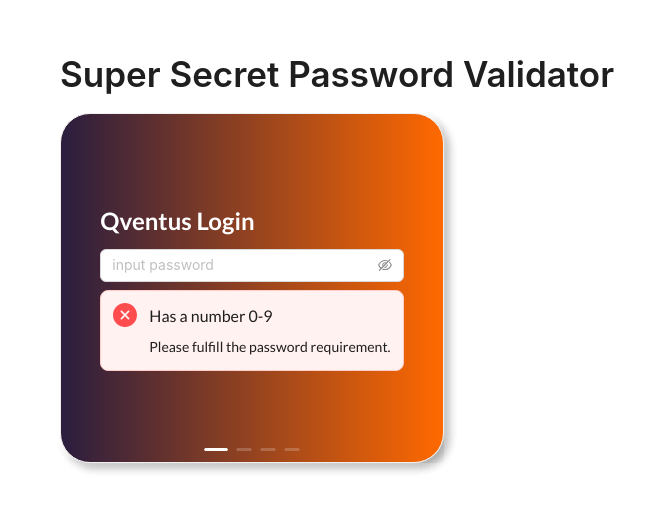
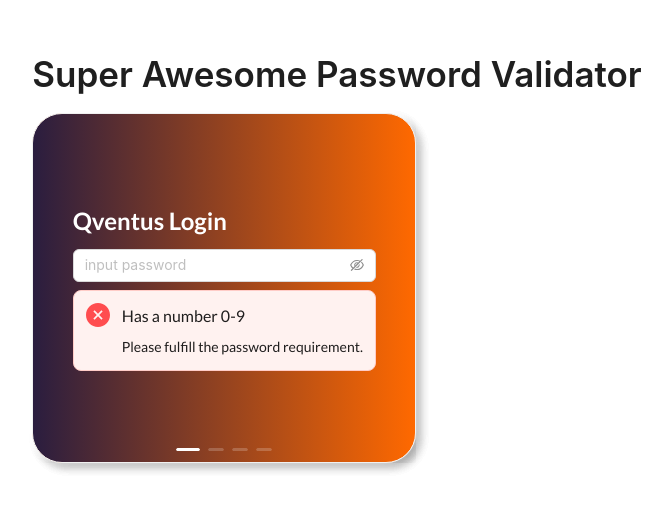
Before and after one commit to HernanMorel/password_validator, a Next.js app: page / in a window 1280 px wide. Shown: the part 154-664 px from the top of the page, without its empty margins (303-975 px from the left). Built offline with nearby package versions, Linux system fonts and the light colour scheme.

Commit message:
title change to match deployed url 😁

```diff
--- a/src/pages/index.tsx
+++ b/src/pages/index.tsx
@@ -15,7 +15,7 @@
   return (
     <>
       <Head>
-        <title>Super Secret Password Validator</title>
+        <title>Super Awesome Password Validator</title>
         <meta name="description" content="Generated by create next app" />
         <meta name="viewport" content="width=device-width, initial-scale=1" />
         <link rel="icon" href="/favicon.ico" />
@@ -25,7 +25,7 @@
         <Row>
           <Col>
             <Title level={1} className={classes.title}>
-              Super Secret Password Validator
+              Super Awesome Password Validator
             </Title>
             <Skeleton.Node active={loading} className={classes.preloadSkeleton}>
               <DynamicCarouselCard data={data} loading={loading} />
```
